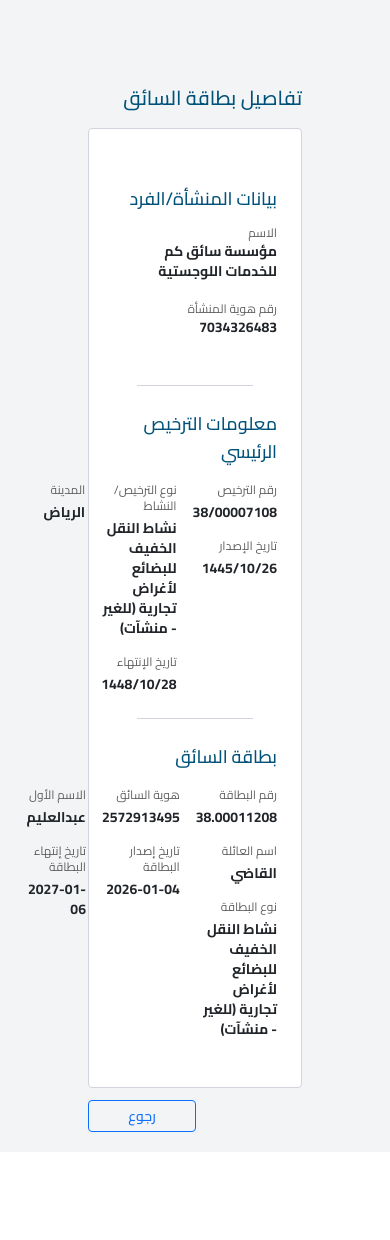
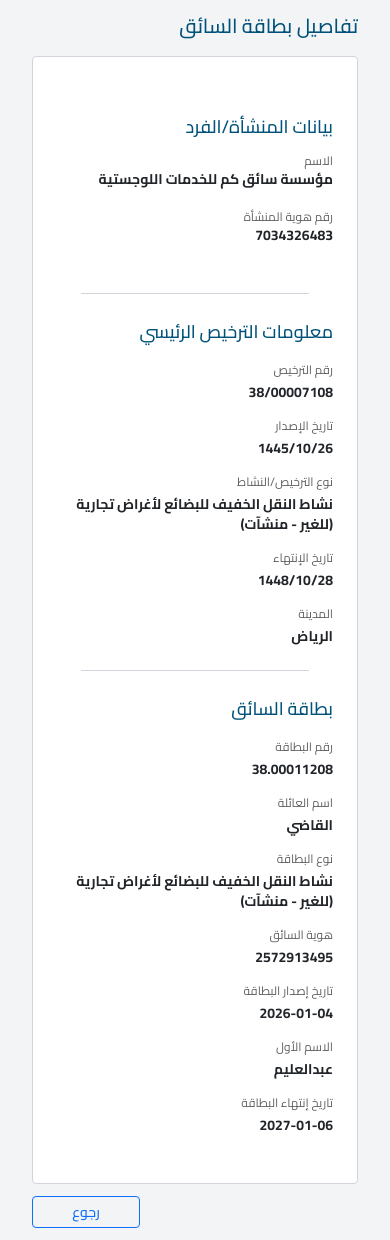
Before and after one commit to najeeb678/DriverCard, a Next.js app: page / in a window 390 px wide. Before the commit the page ends 1152 px from the top, so only its background shows below. Built offline with nearby package versions, Linux system fonts and the light colour scheme.

Commit message:
resolved responsiveness issues

```diff
--- a/src/app/page.tsx
+++ b/src/app/page.tsx
@@ -1,13 +1,13 @@
-'use client';
+"use client";
 
-import DriverCardDetails from '@/components/DriverCardDetails';
+import DriverCardDetails from "@/components/DriverCardDetails";
 
 export default function Home() {
   return (
-    <div className="min-h-screen bg-gray-100 pt-16 px-12 mt-0">
+    <div className="min-h-screen bg-gray-100 pt-0 md:pt-16 px-0 md:px-12 mt-0">
       <DriverCardDetails
         onBack={() => {
-          console.log('Back button clicked');
+          console.log("Back button clicked");
         }}
       />
     </div>
--- a/src/components/DriverCardDetails.tsx
+++ b/src/components/DriverCardDetails.tsx
@@ -42,7 +42,7 @@ export const DriverCardDetails: React.FC<DriverCardDetailsProps> = ({
   onBack = () => console.log("Back button clicked"),
 }) => {
   return (
-    <div dir="rtl" className="mx-5 px-5 py-5">
+    <div dir="rtl" className="mx-5 px-3 md:px-5 py-3 md:py-5">
       {/* Header Section */}
       <header>
         <div className="flex items-center mb-1">
@@ -75,7 +75,7 @@ export const DriverCardDetails: React.FC<DriverCardDetailsProps> = ({
 
           {/* License Information Section */}
           <p className="text-lg font-medium text-heading my-4">معلومات الترخيص الرئيسي</p>
-          <div className="flex flex-nowrap gap-4 mb-4">
+          <div className="flex flex-wrap md:flex-nowrap gap-4 mb-4">
             <div className="w-full md:w-1/3">
               <div className="mb-4">
                 <p className="text-xs text-label pb-1 my-0">رقم الترخيص</p>
@@ -109,7 +109,7 @@ export const DriverCardDetails: React.FC<DriverCardDetailsProps> = ({
 
           {/* Driver Card Section */}
           <p className="text-lg font-medium text-heading my-4">بطاقة السائق</p>
-          <div className="flex flex-nowrap gap-4 mb-0">
+          <div className="flex flex-wrap md:flex-nowrap gap-4 mb-0">
             <div className="w-full md:w-1/3">
               <div className="mb-4">
                 <p className="text-xs text-label pb-1 my-0">رقم البطاقة</p>
```
